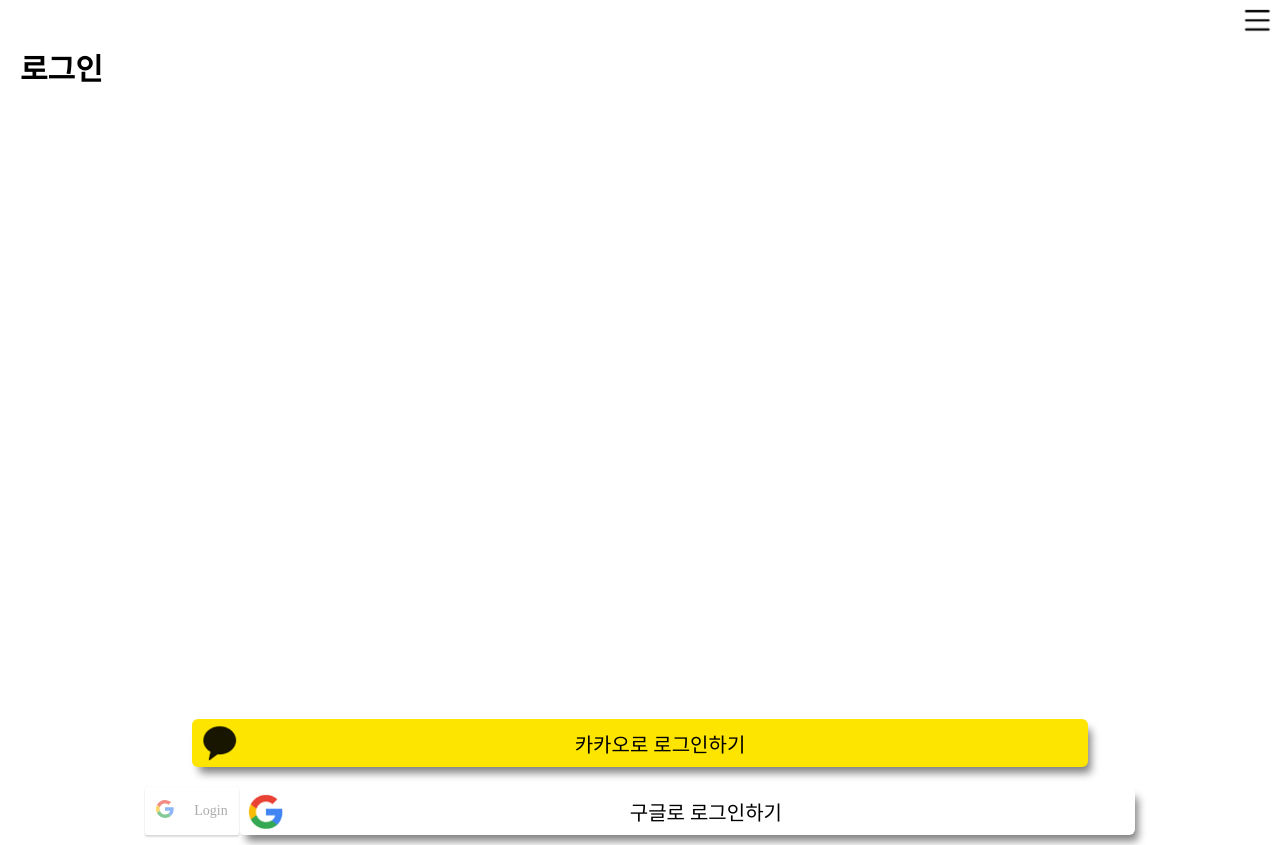
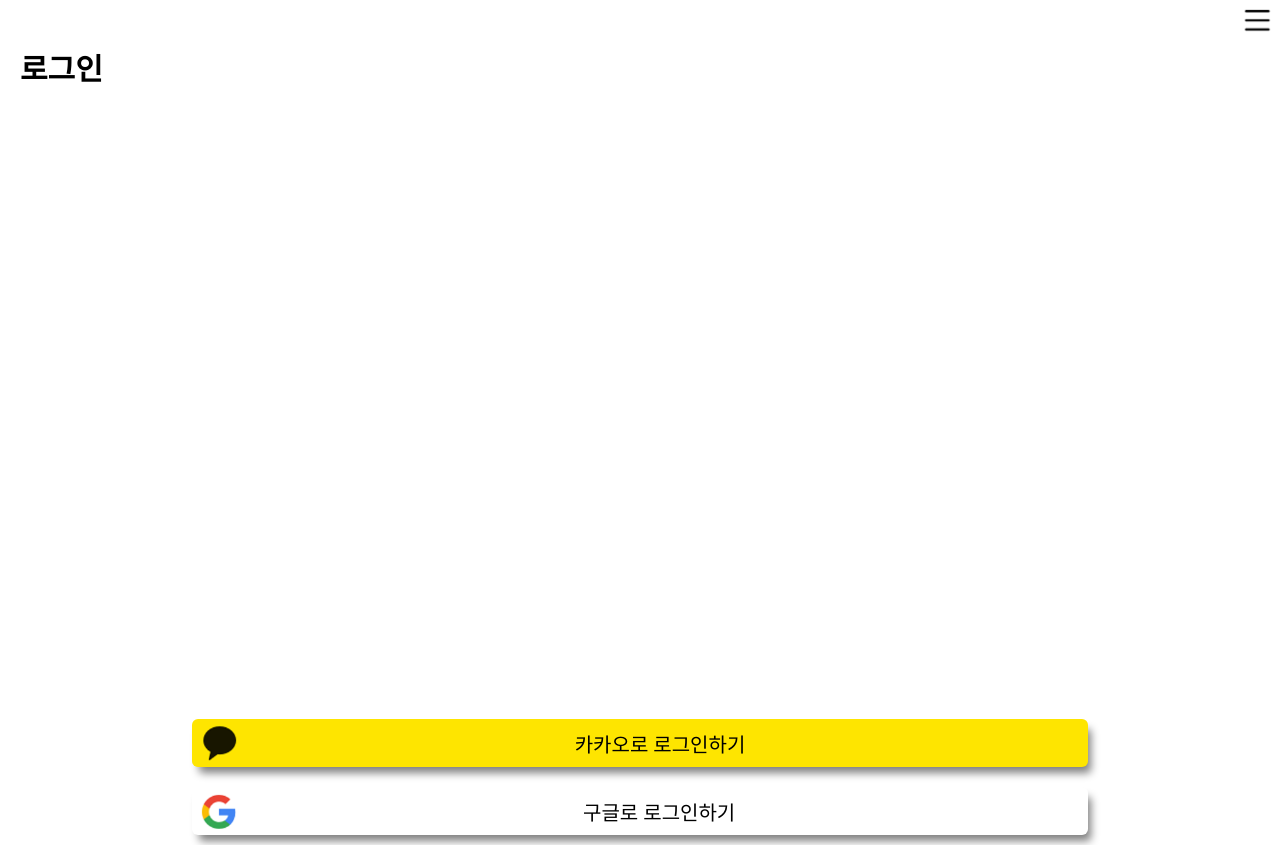
Before and after one commit to 2022Letters/frontend, a React (Create React App) app: page /login in a window 1280 px wide. Built offline with nearby package versions, Linux system fonts and the light colour scheme; a web font is replaced by a local one.

Commit message:
Etc : #9 backend test

```diff
--- a/src/pages/SocialLogin/GoogleLogin.tsx
+++ b/src/pages/SocialLogin/GoogleLogin.tsx
@@ -1,5 +1,4 @@
 import React from 'react';
-import GoogleLogin from 'react-google-login';
 
 import {
   SocialDiv,
@@ -8,20 +7,15 @@ import {
   SocialSpan
 } from '../../components/common/style';
 
+// 917335306727-2d6rp3jl36nv9due5r321p08pku177r3.apps.googleusercontent.com
+
 function Google() {
-  const responseGoogle = (response: any) => {
-    console.log(response);
+  const googleLogin = (response: any) => {
+    window.location.href = 'http://localhost:8080/oauth2/authorization/google';
   };
   return (
     <SocialDiv>
-      <GoogleLogin
-        clientId="917335306727-2d6rp3jl36nv9due5r321p08pku177r3.apps.googleusercontent.com"
-        buttonText="Login"
-        onSuccess={responseGoogle}
-        onFailure={responseGoogle}
-        cookiePolicy="single_host_origin"
-      />
-      <SocialBtn type="button" color="#fff">
+      <SocialBtn type="button" color="#fff" onClick={googleLogin}>
         <SocialImg src="/img/Google.png" alt="Google" />
         <SocialSpan>구글로 로그인하기</SocialSpan>
       </SocialBtn>
--- a/src/pages/SocialLogin/KakaoLogin.tsx
+++ b/src/pages/SocialLogin/KakaoLogin.tsx
@@ -10,9 +10,9 @@ function Kakao() {
   const REST_API_KEY = 'cdbaf8838f9e64259177edf602022031';
   const REDIRECT_URI = 'http://localhost:3000/login/redirect';
   const getKakao = `https://kauth.kakao.com/oauth/authorize?client_id=${REST_API_KEY}&redirect_uri=${REDIRECT_URI}&response_type=code`;
-  console.log(window.location);
+
   const kakaoLogin = () => {
-    window.location.href = getKakao;
+    window.location.href = 'http://localhost:8080/kakaoLogin';
   };
   return (
     <SocialDiv>
```
